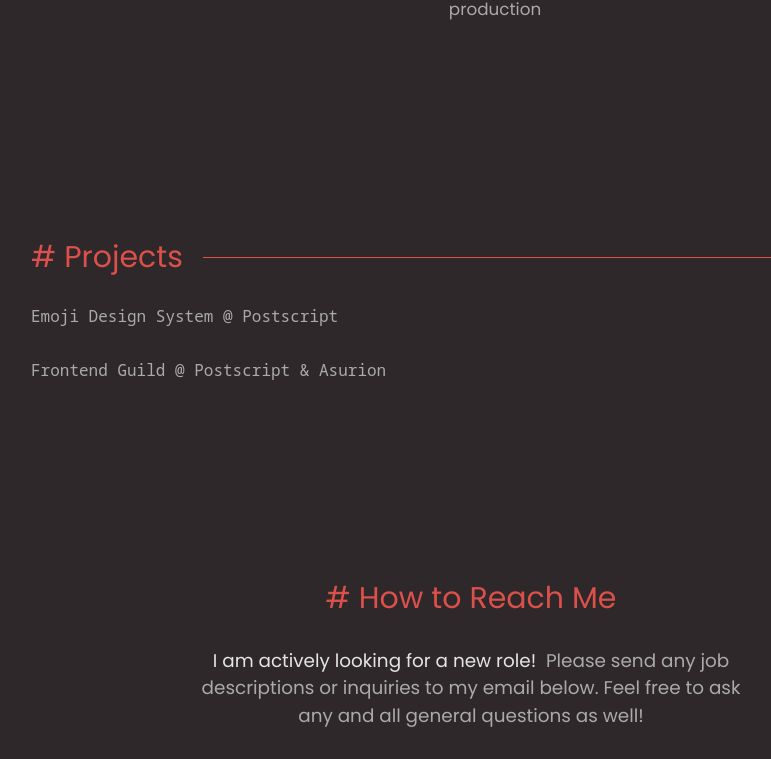
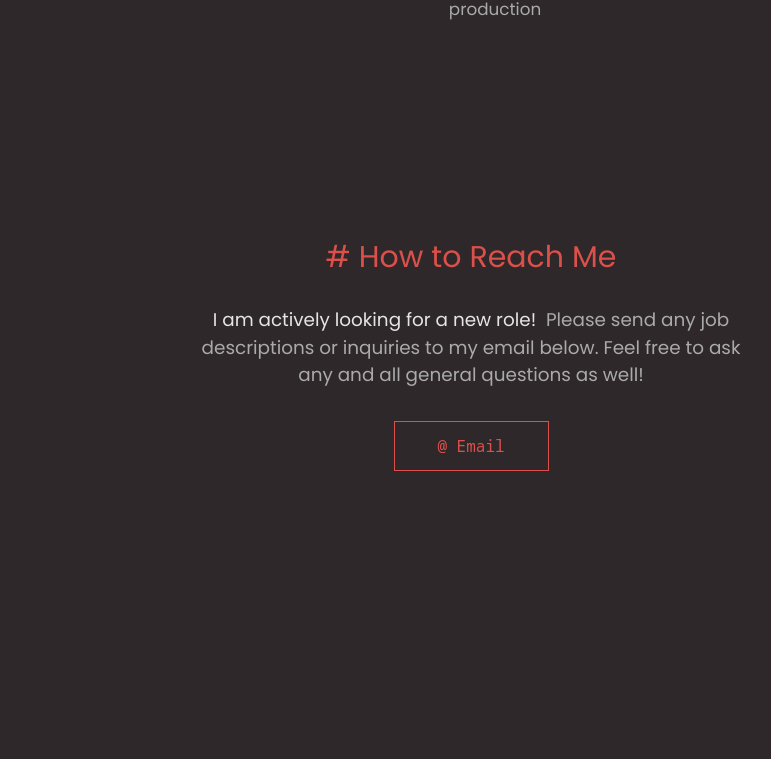
Before and after one commit to andrewRichardson/andrew-richardson-portfolio, a React (Create React App) app: page / in a window 1280 px wide. Shown: the part 1993-2752 px from the top of the page, without its empty margins (169-940 px from the left). After the commit the page ends 2564 px from the top, so only its background shows below. Built offline with nearby package versions, Linux system fonts and the light colour scheme.

Commit message:
Temporarily disable projects section

```diff
--- a/src/components/App.tsx
+++ b/src/components/App.tsx
@@ -2,11 +2,11 @@
 import styled from "styled-components";
 import { background, lightText, lowlight } from "../utils/colors";
 import HeadlineSection from "./sections/HeadlineSection";
-import { Email, Book, Info, Paper, Folder } from "../assets";
+import { Email, Book, Info, Folder } from "../assets";
 import Menu from "./common/Menu";
 import AboutSection from "./sections/AboutSection";
 import ExperienceSection from "./sections/ExperienceSection";
-import ProjectsSection from "./sections/ProjectsSection";
+// import ProjectsSection from "./sections/ProjectsSection";
 import ContactSection from "./sections/ContactSection";
 
 const Content = styled.div`
@@ -58,12 +58,12 @@
         icon: <Book />,
         anchor: true,
     },
-    {
-        label: "# Projects",
-        link: "#projects",
-        icon: <Paper />,
-        anchor: true,
-    },
+    // {
+    //     label: "# Projects",
+    //     link: "#projects",
+    //     icon: <Paper />,
+    //     anchor: true,
+    // },
     {
         label: "# Contact",
         link: "#contact",
@@ -114,7 +114,7 @@
                 <HeadlineSection />
                 <AboutSection />
                 <ExperienceSection />
-                <ProjectsSection />
+                {/* <ProjectsSection /> */}
                 <ContactSection />
             </Main>
         </Content>
```
